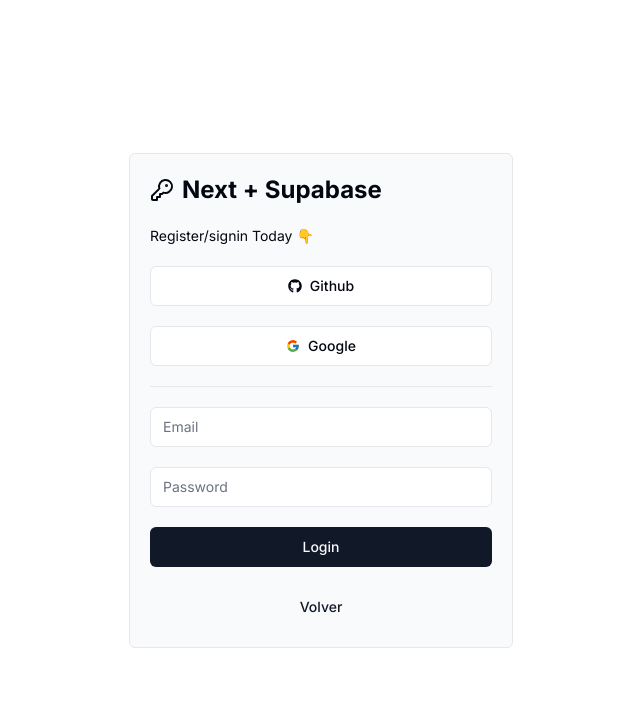
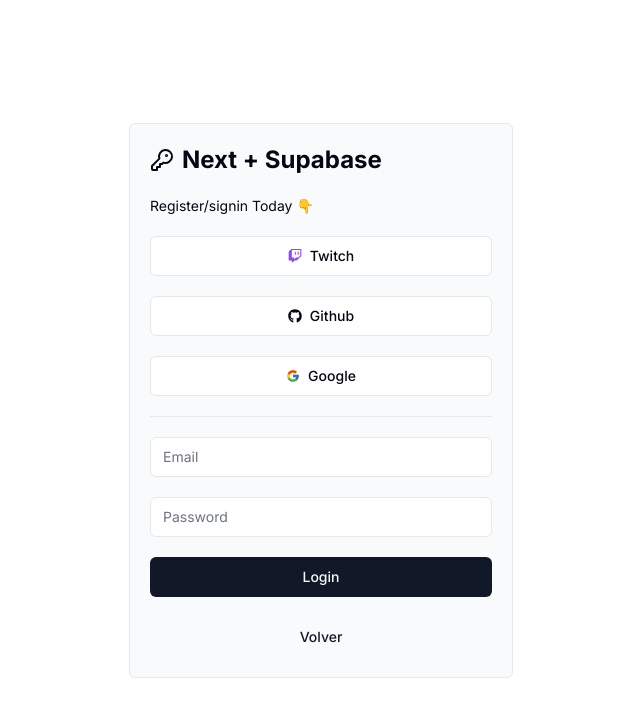
Before and after one commit to silviotron/m3utron, a Next.js app: page /login in a window 1280 px wide. Shown: the top 716 px of the page, without its empty margins (319-959 px from the left). Built offline with nearby package versions, Linux system fonts and the light colour scheme.

Commit message:
twitch oauth 1

```diff
--- a/app/login/page.tsx
+++ b/app/login/page.tsx
@@ -5,13 +5,14 @@ import { KeyRound } from "lucide-react";
 import React from "react";
 import { FaGithub } from "react-icons/fa";
 import { FcGoogle } from "react-icons/fc";
+import { FaTwitch } from "react-icons/fa";
 import { login, signup } from "./actions";
 import { Input } from "@/components/ui/input";
 import { Separator } from "@/components/ui/separator";
 import { createClient } from "@/utils/supabase/client";
 
 export default function page() {
-  const handleLoginWithOAuth = (provider: "github" | "google") => {
+  const handleLoginWithOAuth = (provider: "github" | "google" | "twitch") => {
     const supabase = createClient();
     supabase.auth.signInWithOAuth({
       provider,
@@ -28,6 +29,14 @@ export default function page() {
           <h1 className="text-2xl font-bold">Next + Supabase</h1>
         </div>
         <p className="text-sm darck:text-gray-300">Register/signin Today 👇</p>
+        <Button
+          className="w-full flex items-center gap-2"
+          variant="outline"
+          onClick={() => handleLoginWithOAuth("twitch")}
+        >
+          <FaTwitch color="#9146FF" />
+          Twitch
+        </Button>
         <Button
           className="w-full flex items-center gap-2"
           variant="outline"
```
